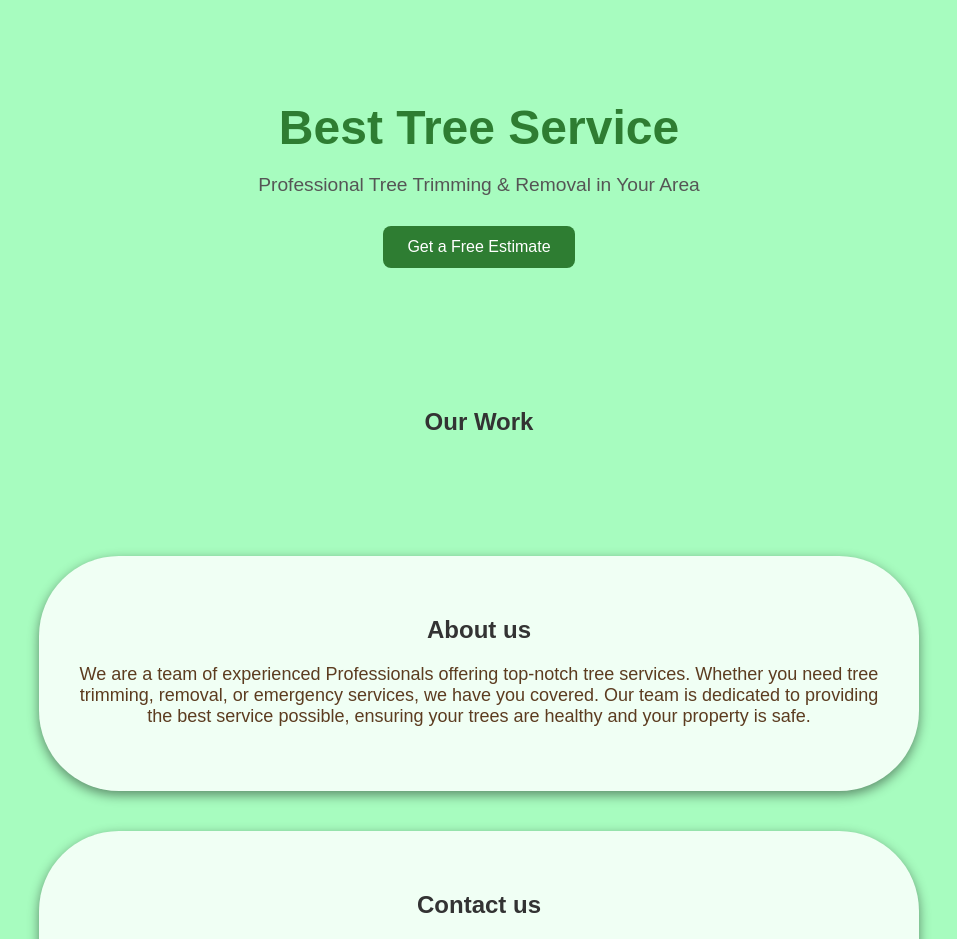
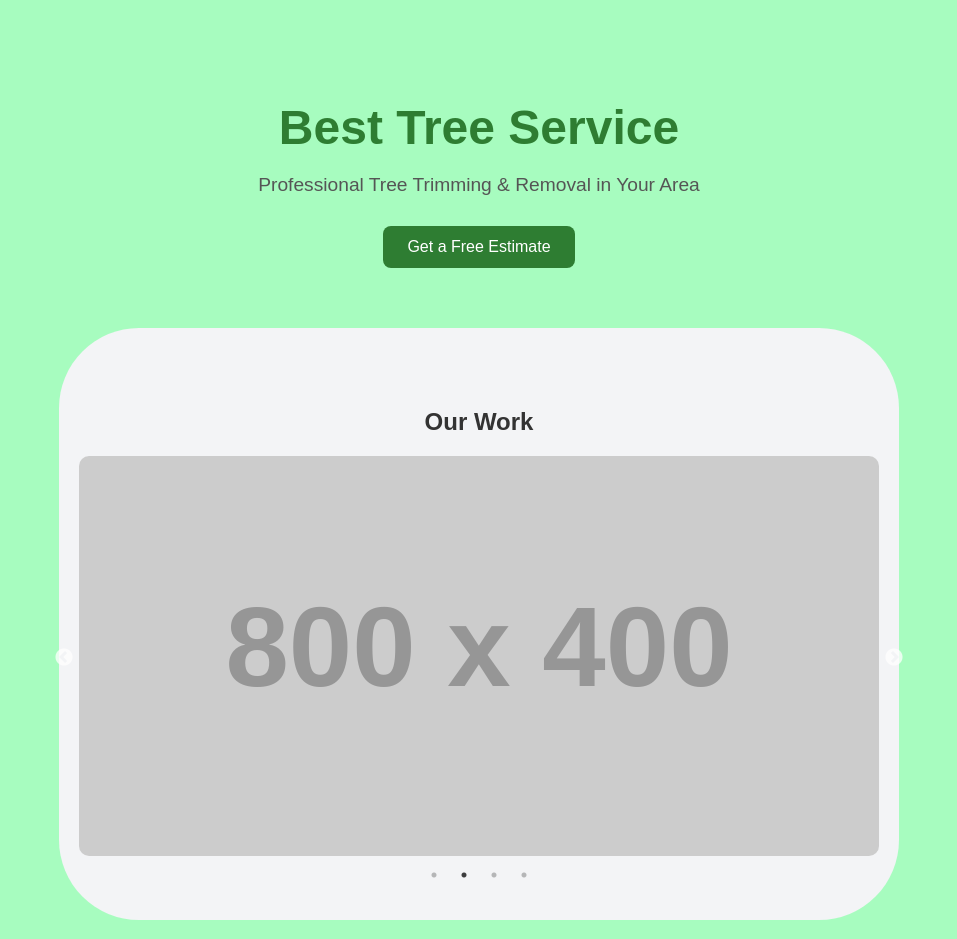
Before and after one commit to Joaquin95/Best-Tree-Service, a React (Create React App) app: page / in a window 1280 px wide. Shown: the top 939 px of the page, without its empty margins (161-1118 px from the left). Built offline with nearby package versions, Linux system fonts and the light colour scheme.

Commit message:
added slider for image gallerys of work done

```diff
--- a/package.json
+++ b/package.json
@@ -12,6 +12,8 @@
     "react-ga4": "^2.1.0",
     "react-router-dom": "^7.6.0",
     "react-scripts": "5.0.1",
+    "react-slick": "^0.30.3",
+    "slick-carousel": "^1.8.1",
     "web-vitals": "^2.1.4"
   },
   "scripts": {
--- a/src/index.css
+++ b/src/index.css
@@ -148,3 +148,18 @@ textarea {
   margin-top: 5px;
   margin-bottom: 20px;
 }
+
+/* slider image styles */
+.slider-image {
+  width: 100%;
+  height: auto;
+  border-radius: 10px;
+  max-height: 500px;
+  object-fit: cover;
+}
+
+.services-section {
+  padding: 60px 20px;
+  text-align: center;
+  background-color: #f3f4f6;
+}
--- a/src/pages/Home.js
+++ b/src/pages/Home.js
@@ -1,7 +1,22 @@
 import React from "react";
+import "slick-carousel/slick/slick.css";
+import "slick-carousel/slick/slick-theme.css";
+import Slider from "react-slick";
+
 import "../index.css";
 
 export default function Home() {
+  const sliderSettings = {
+    dots: true,
+    infinite: true,
+    speed: 500,
+    slidesToShow: 1,
+    slidesToScroll: 1,
+    autoplay: true,
+    autoplaySpeed: 3000,
+    arrows: true,
+  };
+
   return (
     <main>
       <section className="hero-section">
@@ -19,9 +34,43 @@ export default function Home() {
 
       <section className="services-section">
         <h2>Our Work</h2>
+        <Slider {...sliderSettings}>
+          <div>
+            <img
+              src="https://via.placeholder.com/800x400"
+              alt="Service 1"
+              className="slider-image"
+            />
+          </div>
 
+          <div>
+            <img
+              src="https://via.placeholder.com/800x400"
+              alt="Service 2"
+              className="slider-image"
+            />
+          </div>
 
-        </section>
+          <div>
+            <img
+              src="https://via.placeholder.com/800x400"
+              alt="Service 3"
+              className="slider-image"
+            />
+          </div>
+
+          <div>
+            <img
+              src="https://via.placeholder.com/800x400"
+              alt="Service 4"
+              className="slider-image"
+            />
+          </div>
+        </Slider>
+      </section>
+      {/* The slider section contains images of the services offered */}
+      {/* The slider settings include autoplay, speed, and number of slides to show */}
+      {/* Each slide contains an image representing a service offered */}
 
       {/* The hero section contains a heading, subheading, and a call-to-action button */
       /* The button opens a new tab to the estimate page when clicked */}
```
Also changed, not shown: 1 other file (tests, documents, lock files or other folders).
